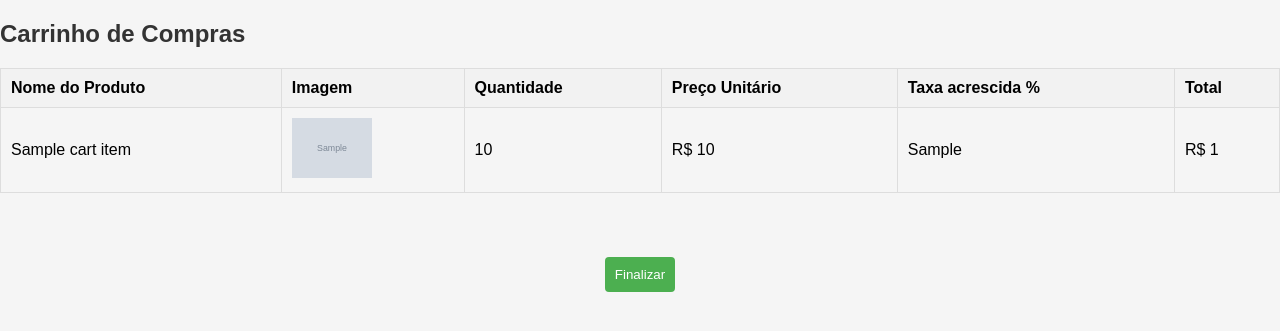
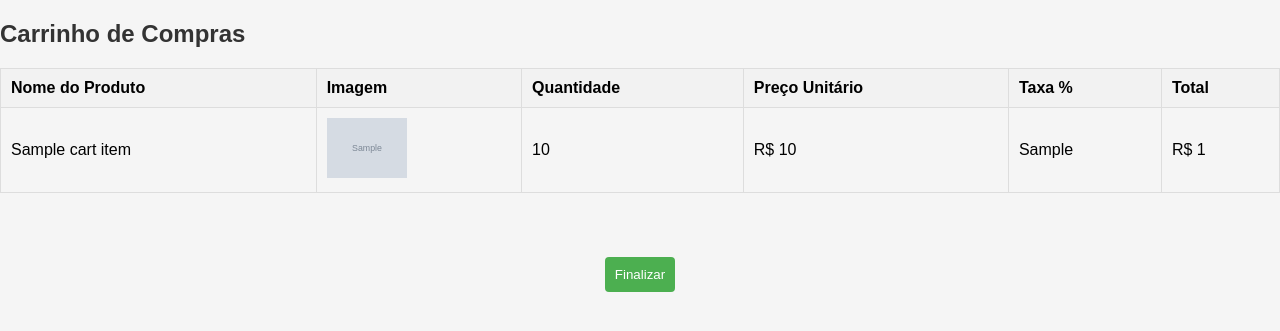
Before and after one commit to AlefMach/virtual_shopping, a PHP site: template src/views/cart/index.php in a window 1280 px wide. Shown: the top 331 px of the page. Run offline with PHP 8.4, Linux system fonts and the light colour scheme; the template is opened without the code that fills it: most values are stand-ins (such as "Sample title", 1, 10 or a date in 2020); grey boxes marked "Sample" are stand-in pictures.

Commit message:
improve frontend

```diff
--- a/src/views/cart/index.php
+++ b/src/views/cart/index.php
@@ -18,7 +18,7 @@
                     <th>Imagem</th>
                     <th>Quantidade</th>
                     <th>Preço Unitário</th>
-                    <th>Taxa acrescida %</th>
+                    <th>Taxa %</th>
                     <th>Total</th>
                 </tr>
             </thead>
```
